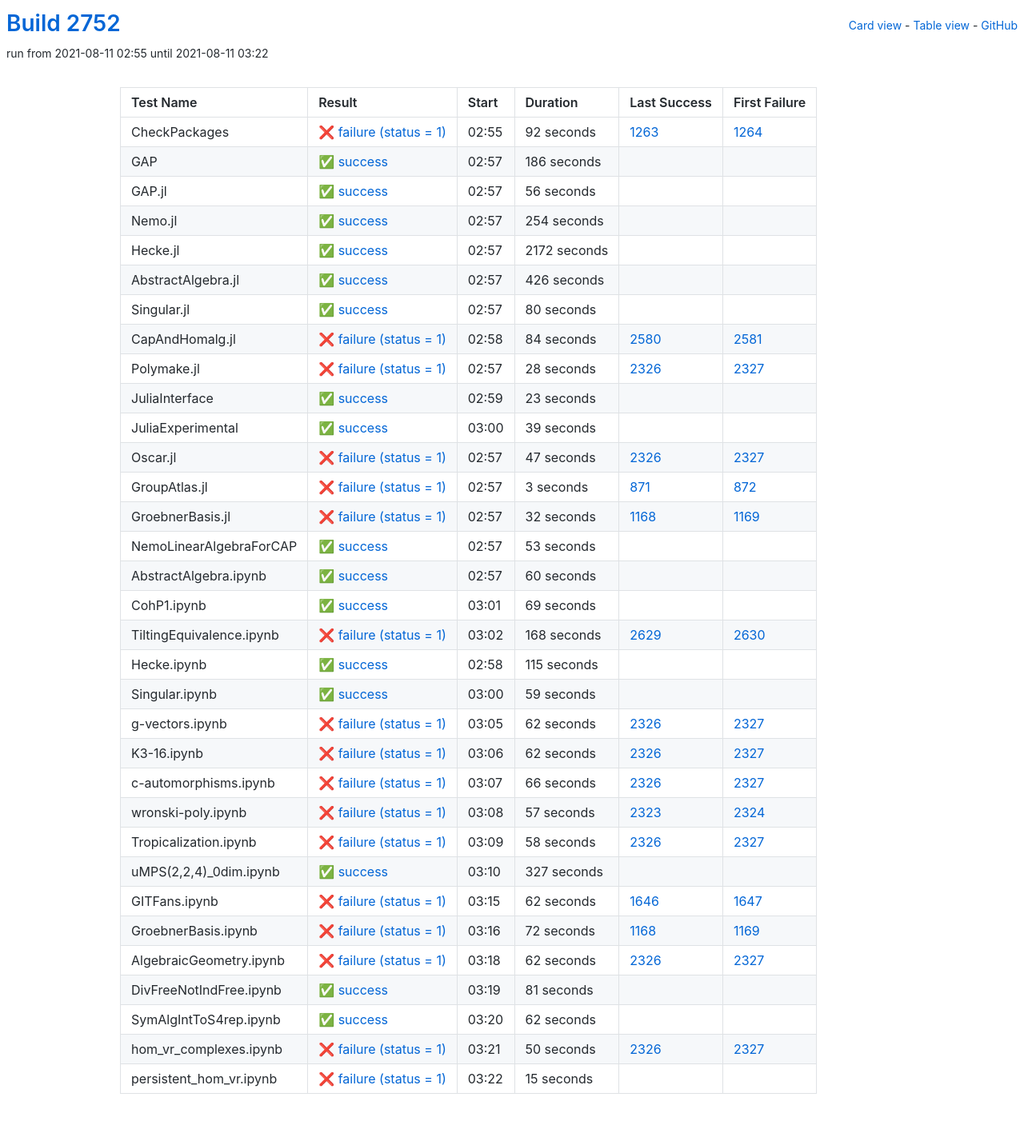
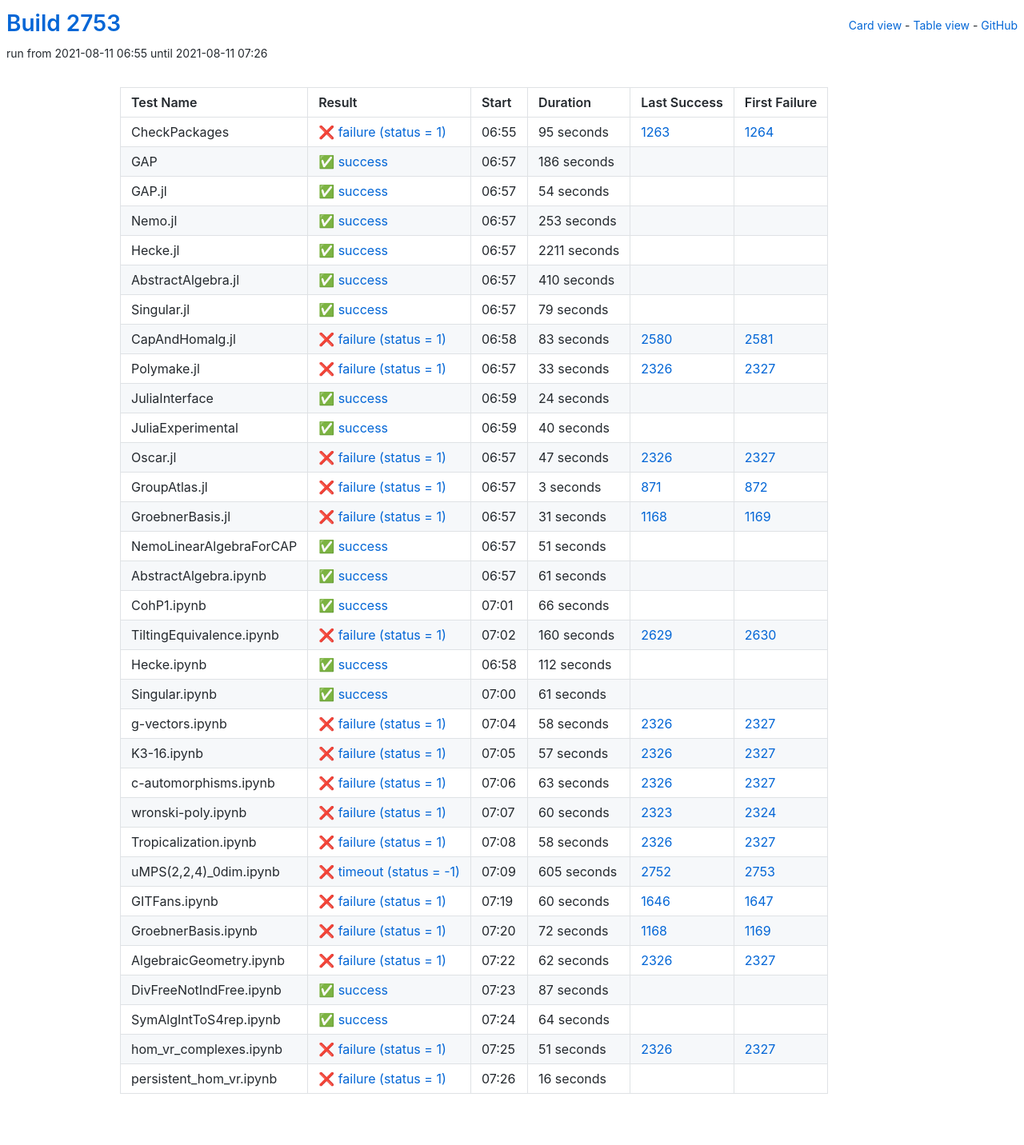
Before and after one commit to oscar-system/oscar-ci-status-stable, a Jekyll site: the page built from table.html, in a window 1280 px wide. Shown: the whole page at 80% size. Built offline with Jekyll 4.4.1, drawn with Linux system fonts in a browser that asks for light colours.

Commit message:
Build #2753

```diff
--- a/_data/ci.yml
+++ b/_data/ci.yml
@@ -1,6 +1,6 @@
 ---
-build: 2752
-build_url: https://oscarci.mathematik.uni-kl.de/job/oscar-stable/2752/
+build: 2753
+build_url: https://oscarci.mathematik.uni-kl.de/job/oscar-stable/2753/
 job: oscar-stable
 organization: oscar-system
 repo: oscar-ci-status-stable
@@ -8,20 +8,20 @@ repourl: https://github.com/oscar-system/oscar-ci-status-stable
 tests:
 - name: CheckPackages
   id: checkpackages
-  log: https://oscarci.mathematik.uni-kl.de/job/oscar-stable/2752/artifact/logs/build-2752/CheckPackages.log
-  start: 2021-08-11 02:55
+  log: https://oscarci.mathematik.uni-kl.de/job/oscar-stable/2753/artifact/logs/build-2753/CheckPackages.log
+  start: 2021-08-11 06:55
   success: false
   exitcode: 1
   status: failure
-  duration: 92
+  duration: 95
   last_success: 1263
   last_success_url: https://oscarci.mathematik.uni-kl.de/job/oscar-stable/1263/
   first_failure: 1264
   first_failure_url: https://oscarci.mathematik.uni-kl.de/job/oscar-stable/1264/
 - name: GAP
   id: gap
-  log: https://oscarci.mathematik.uni-kl.de/job/oscar-stable/2752/artifact/logs/build-2752/GAP.log
-  start: 2021-08-11 02:57
+  log: https://oscarci.mathematik.uni-kl.de/job/oscar-stable/2753/artifact/logs/build-2753/GAP.log
+  start: 2021-08-11 06:57
   success: true
   exitcode: 0
   status: success
@@ -32,116 +32,116 @@ tests:
   first_failure_url:
 - name: GAP.jl
   id: gap-jl
-  log: https://oscarci.mathematik.uni-kl.de/job/oscar-stable/2752/artifact/logs/build-2752/GAP.jl.log
-  start: 2021-08-11 02:57
+  log: https://oscarci.mathematik.uni-kl.de/job/oscar-stable/2753/artifact/logs/build-2753/GAP.jl.log
+  start: 2021-08-11 06:57
   success: true
   exitcode: 0
   status: success
-  duration: 56
+  duration: 54
   last_success: false
   last_success_url:
   first_failure: false
   first_failure_url:
 - name: Nemo.jl
   id: nemo-jl
-  log: https://oscarci.mathematik.uni-kl.de/job/oscar-stable/2752/artifact/logs/build-2752/Nemo.jl.log
-  start: 2021-08-11 02:57
+  log: https://oscarci.mathematik.uni-kl.de/job/oscar-stable/2753/artifact/logs/build-2753/Nemo.jl.log
+  start: 2021-08-11 06:57
   success: true
   exitcode: 0
   status: success
-  duration: 254
+  duration: 253
   last_success: false
   last_success_url:
   first_failure: false
   first_failure_url:
 - name: Hecke.jl
   id: hecke-jl
-  log: https://oscarci.mathematik.uni-kl.de/job/oscar-stable/2752/artifact/logs/build-2752/Hecke.jl.log
-  start: 2021-08-11 02:57
+  log: https://oscarci.mathematik.uni-kl.de/job/oscar-stable/2753/artifact/logs/build-2753/Hecke.jl.log
+  start: 2021-08-11 06:57
   success: true
   exitcode: 0
   status: success
-  duration: 2172
+  duration: 2211
   last_success: false
   last_success_url:
   first_failure: false
   first_failure_url:
 - name: AbstractAlgebra.jl
   id: abstractalgebra-jl
-  log: https://oscarci.mathematik.uni-kl.de/job/oscar-stable/2752/artifact/logs/build-2752/AbstractAlgebra.jl.log
-  start: 2021-08-11 02:57
+  log: https://oscarci.mathematik.uni-kl.de/job/oscar-stable/2753/artifact/logs/build-2753/AbstractAlgebra.jl.log
+  start: 2021-08-11 06:57
   success: true
   exitcode: 0
   status: success
-  duration: 426
+  duration: 410
   last_success: false
   last_success_url:
   first_failure: false
   first_failure_url:
 - name: Singular.jl
   id: singular-jl
-  log: https://oscarci.mathematik.uni-kl.de/job/oscar-stable/2752/artifact/logs/build-2752/Singular.jl.log
-  start: 2021-08-11 02:57
+  log: https://oscarci.mathematik.uni-kl.de/job/oscar-stable/2753/artifact/logs/build-2753/Singular.jl.log
+  start: 2021-08-11 06:57
   success: true
   exitcode: 0
   status: success
-  duration: 80
+  duration: 79
   last_success: false
   last_success_url:
   first_failure: false
   first_failure_url:
 - name: CapAndHomalg.jl
   id: capandhomalg-jl
-  log: https://oscarci.mathematik.uni-kl.de/job/oscar-stable/2752/artifact/logs/build-2752/CapAndHomalg.jl.log
-  start: 2021-08-11 02:58
+  log: https://oscarci.mathematik.uni-kl.de/job/oscar-stable/2753/artifact/logs/build-2753/CapAndHomalg.jl.log
+  start: 2021-08-11 06:58
   success: false
   exitcode: 1
   status: failure
-  duration: 84
+  duration: 83
   last_success: 2580
   last_success_url: https://oscarci.mathematik.uni-kl.de/job/oscar-stable/2580/
   first_failure: 2581
   first_failure_url: https://oscarci.mathematik.uni-kl.de/job/oscar-stable/2581/
 - name: Polymake.jl
   id: polymake-jl
-  log: https://oscarci.mathematik.uni-kl.de/job/oscar-stable/2752/artifact/logs/build-2752/Polymake.jl.log
-  start: 2021-08-11 02:57
+  log: https://oscarci.mathematik.uni-kl.de/job/oscar-stable/2753/artifact/logs/build-2753/Polymake.jl.log
+  start: 2021-08-11 06:57
   success: false
   exitcode: 1
   status: failure
-  duration: 28
+  duration: 33
   last_success: 2326
   last_success_url: https://oscarci.mathematik.uni-kl.de/job/oscar-stable/2326/
   first_failure: 2327
   first_failure_url: https://oscarci.mathematik.uni-kl.de/job/oscar-stable/2327/
 - name: JuliaInterface
   id: juliainterface
-  log: https://oscarci.mathematik.uni-kl.de/job/oscar-stable/2752/artifact/logs/build-2752/JuliaInterface.log
-  start: 2021-08-11 02:59
+  log: https://oscarci.mathematik.uni-kl.de/job/oscar-stable/2753/artifact/logs/build-2753/JuliaInterface.log
+  start: 2021-08-11 06:59
   success: true
   exitcode: 0
   status: success
-  duration: 23
+  duration: 24
   last_success: false
   last_success_url:
   first_failure: false
   first_failure_url:
 - name: JuliaExperimental
   id: juliaexperimental
-  log: https://oscarci.mathematik.uni-kl.de/job/oscar-stable/2752/artifact/logs/build-2752/JuliaExperimental.log
-  start: 2021-08-11 03:00
+  log: https://oscarci.mathematik.uni-kl.de/job/oscar-stable/2753/artifact/logs/build-2753/JuliaExperimental.log
+  start: 2021-08-11 06:59
   success: true
   exitcode: 0
   status: success
-  duration: 39
+  duration: 40
   last_success: false
   last_success_url:
   first_failure: false
   first_failure_url:
 - name: Oscar.jl
   id: oscar-jl
-  log: https://oscarci.mathematik.uni-kl.de/job/oscar-stable/2752/artifact/logs/build-2752/Oscar.jl.log
-  start: 2021-08-11 02:57
+  log: https://oscarci.mathematik.uni-kl.de/job/oscar-stable/2753/artifact/logs/build-2753/Oscar.jl.log
+  start: 2021-08-11 06:57
   success: false
   exitcode: 1
   status: failure
@@ -152,8 +152,8 @@ tests:
   first_failure_url: https://oscarci.mathematik.uni-kl.de/job/oscar-stable/2327/
 - name: GroupAtlas.jl
   id: groupatlas-jl
-  log: https://oscarci.mathematik.uni-kl.de/job/oscar-stable/2752/artifact/logs/build-2752/GroupAtlas.jl.log
-  start: 2021-08-11 02:57
+  log: https://oscarci.mathematik.uni-kl.de/job/oscar-stable/2753/artifact/logs/build-2753/GroupAtlas.jl.log
+  start: 2021-08-11 06:57
   success: false
   exitcode: 1
   status: failure
@@ -164,140 +164,140 @@ tests:
   first_failure_url: https://oscarci.mathematik.uni-kl.de/job/oscar-stable/872/
 - name: GroebnerBasis.jl
   id: groebnerbasis-jl
-  log: https://oscarci.mathematik.uni-kl.de/job/oscar-stable/2752/artifact/logs/build-2752/GroebnerBasis.jl.log
-  start: 2021-08-11 02:57
+  log: https://oscarci.mathematik.uni-kl.de/job/oscar-stable/2753/artifact/logs/build-2753/GroebnerBasis.jl.log
+  start: 2021-08-11 06:57
   success: false
   exitcode: 1
   status: failure
-  duration: 32
+  duration: 31
   last_success: 1168
   last_success_url: https://oscarci.mathematik.uni-kl.de/job/oscar-stable/1168/
   first_failure: 1169
   first_failure_url: https://oscarci.mathematik.uni-kl.de/job/oscar-stable/1169/
 - name: NemoLinearAlgebraForCAP
   id: nemolinearalgebraforcap
-  log: https://oscarci.mathematik.uni-kl.de/job/oscar-stable/2752/artifact/logs/build-2752/NemoLinearAlgebraForCAP.log
-  start: 2021-08-11 02:57
+  log: https://oscarci.mathematik.uni-kl.de/job/oscar-stable/2753/artifact/logs/build-2753/NemoLinearAlgebraForCAP.log
+  start: 2021-08-11 06:57
   success: true
   exitcode: 0
   status: success
-  duration: 53
+  duration: 51
   last_success: false
   last_success_url:
   first_failure: false
   first_failure_url:
 - name: AbstractAlgebra.ipynb
   id: abstractalgebra-ipynb
-  log: https://oscarci.mathematik.uni-kl.de/job/oscar-stable/2752/artifact/logs/build-2752/AbstractAlgebra.ipynb.log
-  start: 2021-08-11 02:57
+  log: https://oscarci.mathematik.uni-kl.de/job/oscar-stable/2753/artifact/logs/build-2753/AbstractAlgebra.ipynb.log
+  start: 2021-08-11 06:57
   success: true
   exitcode: 0
   status: success
-  duration: 60
+  duration: 61
   last_success: false
   last_success_url:
   first_failure: false
   first_failure_url:
 - name: CohP1.ipynb
   id: cohp1-ipynb
-  log: https://oscarci.mathematik.uni-kl.de/job/oscar-stable/2752/artifact/logs/build-2752/CohP1.ipynb.log
-  start: 2021-08-11 03:01
+  log: https://oscarci.mathematik.uni-kl.de/job/oscar-stable/2753/artifact/logs/build-2753/CohP1.ipynb.log
+  start: 2021-08-11 07:01
   success: true
   exitcode: 0
   status: success
-  duration: 69
+  duration: 66
   last_success: false
   last_success_url:
   first_failure: false
   first_failure_url:
 - name: TiltingEquivalence.ipynb
   id: tiltingequivalence-ipynb
-  log: https://oscarci.mathematik.uni-kl.de/job/oscar-stable/2752/artifact/logs/build-2752/TiltingEquivalence.ipynb.log
-  start: 2021-08-11 03:02
+  log: https://oscarci.mathematik.uni-kl.de/job/oscar-stable/2753/artifact/logs/build-2753/TiltingEquivalence.ipynb.log
+  start: 2021-08-11 07:02
   success: false
   exitcode: 1
   status: failure
-  duration: 168
+  duration: 160
   last_success: 2629
   last_success_url: https://oscarci.mathematik.uni-kl.de/job/oscar-stable/2629/
   first_failure: 2630
   first_failure_url: https://oscarci.mathematik.uni-kl.de/job/oscar-stable/2630/
 - name: Hecke.ipynb
   id: hecke-ipynb
-  log: https://oscarci.mathematik.uni-kl.de/job/oscar-stable/2752/artifact/logs/build-2752/Hecke.ipynb.log
-  start: 2021-08-11 02:58
+  log: https://oscarci.mathematik.uni-kl.de/job/oscar-stable/2753/artifact/logs/build-2753/Hecke.ipynb.log
+  start: 2021-08-11 06:58
   success: true
   exitcode: 0
   status: success
-  duration: 115
+  duration: 112
   last_success: false
   last_success_url:
   first_failure: false
   first_failure_url:
 - name: Singular.ipynb
   id: singular-ipynb
-  log: https://oscarci.mathematik.uni-kl.de/job/oscar-stable/2752/artifact/logs/build-2752/Singular.ipynb.log
-  start: 2021-08-11 03:00
+  log: https://oscarci.mathematik.uni-kl.de/job/oscar-stable/2753/artifact/logs/build-2753/Singular.ipynb.log
+  start: 2021-08-11 07:00
   success: true
   exitcode: 0
   status: success
-  duration: 59
+  duration: 61
   last_success: false
   last_success_url:
   first_failure: false
   first_failure_url:
 - name: g-vectors.ipynb
   id: g-vectors-ipynb
-  log: https://oscarci.mathematik.uni-kl.de/job/oscar-stable/2752/artifact/logs/build-2752/g-vectors.ipynb.log
-  start: 2021-08-11 03:05
+  log: https://oscarci.mathematik.uni-kl.de/job/oscar-stable/2753/artifact/logs/build-2753/g-vectors.ipynb.log
+  start: 2021-08-11 07:04
   success: false
   exitcode: 1
   status: failure
-  duration: 62
+  duration: 58
   last_success: 2326
   last_success_url: https://oscarci.mathematik.uni-kl.de/job/oscar-stable/2326/
   first_failure: 2327
   first_failure_url: https://oscarci.mathematik.uni-kl.de/job/oscar-stable/2327/
 - name: K3-16.ipynb
   id: k3-16-ipynb
-  log: https://oscarci.mathematik.uni-kl.de/job/oscar-stable/2752/artifact/logs/build-2752/K3-16.ipynb.log
-  start: 2021-08-11 03:06
+  log: https://oscarci.mathematik.uni-kl.de/job/oscar-stable/2753/artifact/logs/build-2753/K3-16.ipynb.log
+  start: 2021-08-11 07:05
   success: false
   exitcode: 1
   status: failure
-  duration: 62
+  duration: 57
   last_success: 2326
   last_success_url: https://oscarci.mathematik.uni-kl.de/job/oscar-stable/2326/
   first_failure: 2327
   first_failure_url: https://oscarci.mathematik.uni-kl.de/job/oscar-stable/2327/
 - name: c-automorphisms.ipynb
   id: c-automorphisms-ipynb
-  log: https://oscarci.mathematik.uni-kl.de/job/oscar-stable/2752/artifact/logs/build-2752/c-automorphisms.ipynb.log
-  start: 2021-08-11 03:07
+  log: https://oscarci.mathematik.uni-kl.de/job/oscar-stable/2753/artifact/logs/build-2753/c-automorphisms.ipynb.log
+  start: 2021-08-11 07:06
   success: false
   exitcode: 1
   status: failure
-  duration: 66
+  duration: 63
   last_success: 2326
   last_success_url: https://oscarci.mathematik.uni-kl.de/job/oscar-stable/2326/
   first_failure: 2327
   first_failure_url: https://oscarci.mathematik.uni-kl.de/job/oscar-stable/2327/
 - name: wronski-poly.ipynb
   id: wronski-poly-ipynb
-  log: https://oscarci.mathematik.uni-kl.de/job/oscar-stable/2752/artifact/logs/build-2752/wronski-poly.ipynb.log
-  start: 2021-08-11 03:08
+  log: https://oscarci.mathematik.uni-kl.de/job/oscar-stable/2753/artifact/logs/build-2753/wronski-poly.ipynb.log
+  start: 2021-08-11 07:07
   success: false
   exitcode: 1
   status: failure
-  duration: 57
+  duration: 60
   last_success: 2323
   last_success_url: https://oscarci.mathematik.uni-kl.de/job/oscar-stable/2323/
   first_failure: 2324
   first_failure_url: https://oscarci.mathematik.uni-kl.de/job/oscar-stable/2324/
 - name: Tropicalization.ipynb
   id: tropicalization-ipynb
-  log: https://oscarci.mathematik.uni-kl.de/job/oscar-stable/2752/artifact/logs/build-2752/Tropicalization.ipynb.log
-  start: 2021-08-11 03:09
+  log: https://oscarci.mathematik.uni-kl.de/job/oscar-stable/2753/artifact/logs/build-2753/Tropicalization.ipynb.log
+  start: 2021-08-11 07:08
   success: false
   exitcode: 1
   status: failure
@@ -308,32 +308,32 @@ tests:
   first_failure_url: https://oscarci.mathematik.uni-kl.de/job/oscar-stable/2327/
 - name: uMPS(2,2,4)_0dim.ipynb
   id: umps-2-2-4-0dim-ipynb
-  log: https://oscarci.mathematik.uni-kl.de/job/oscar-stable/2752/artifact/logs/build-2752/uMPS-2-2-4-_0dim.ipynb.log
-  start: 2021-08-11 03:10
-  success: true
-  exitcode: 0
-  status: success
-  duration: 327
-  last_success: false
-  last_success_url:
-  first_failure: false
-  first_failure_url:
+  log: https://oscarci.mathematik.uni-kl.de/job/oscar-stable/2753/artifact/logs/build-2753/uMPS-2-2-4-_0dim.ipynb.log
+  start: 2021-08-11 07:09
+  success: false
+  exitcode: -1
+  status: timeout
+  duration: 605
+  last_success: 2752
+  last_success_url: https://oscarci.mathematik.uni-kl.de/job/oscar-stable/2752/
+  first_failure: 2753
+  first_failure_url: https://oscarci.mathematik.uni-kl.de/job/oscar-stable/2753/
 - name: GITFans.ipynb
   id: gitfans-ipynb
-  log: https://oscarci.mathematik.uni-kl.de/job/oscar-stable/2752/artifact/logs/build-2752/GITFans.ipynb.log
-  start: 2021-08-11 03:15
+  log: https://oscarci.mathematik.uni-kl.de/job/oscar-stable/2753/artifact/logs/build-2753/GITFans.ipynb.log
+  start: 2021-08-11 07:19
   success: false
   exitcode: 1
   status: failure
-  duration: 62
+  duration: 60
   last_success: 1646
   last_success_url: https://oscarci.mathematik.uni-kl.de/job/oscar-stable/1646/
   first_failure: 1647
   first_failure_url: https://oscarci.mathematik.uni-kl.de/job/oscar-stable/1647/
 - name: GroebnerBasis.ipynb
   id: groebnerbasis-ipynb
-  log: https://oscarci.mathematik.uni-kl.de/job/oscar-stable/2752/artifact/logs/build-2752/GroebnerBasis.ipynb.log
-  start: 2021-08-11 03:16
+  log: https://oscarci.mathematik.uni-kl.de/job/oscar-stable/2753/artifact/logs/build-2753/GroebnerBasis.ipynb.log
+  start: 2021-08-11 07:20
   success: false
   exitcode: 1
   status: failure
@@ -344,8 +344,8 @@ tests:
   first_failure_url: https://oscarci.mathematik.uni-kl.de/job/oscar-stable/1169/
 - name: AlgebraicGeometry.ipynb
   id: algebraicgeometry-ipynb
-  log: https://oscarci.mathematik.uni-kl.de/job/oscar-stable/2752/artifact/logs/build-2752/AlgebraicGeometry.ipynb.log
-  start: 2021-08-11 03:18
+  log: https://oscarci.mathematik.uni-kl.de/job/oscar-stable/2753/artifact/logs/build-2753/AlgebraicGeometry.ipynb.log
+  start: 2021-08-11 07:22
   success: false
   exitcode: 1
   status: failure
@@ -356,48 +356,48 @@ tests:
   first_failure_url: https://oscarci.mathematik.uni-kl.de/job/oscar-stable/2327/
 - name: DivFreeNotIndFree.ipynb
   id: divfreenotindfree-ipynb
-  log: https://oscarci.mathematik.uni-kl.de/job/oscar-stable/2752/artifact/logs/build-2752/DivFreeNotIndFree.ipynb.log
-  start: 2021-08-11 03:19
+  log: https://oscarci.mathematik.uni-kl.de/job/oscar-stable/2753/artifact/logs/build-2753/DivFreeNotIndFree.ipynb.log
+  start: 2021-08-11 07:23
   success: true
   exitcode: 0
   status: success
-  duration: 81
+  duration: 87
   last_success: false
   last_success_url:
   first_failure: false
   first_failure_url:
 - name: SymAlgIntToS4rep.ipynb
   id: symalginttos4rep-ipynb
-  log: https://oscarci.mathematik.uni-kl.de/job/oscar-stable/2752/artifact/logs/build-2752/SymAlgIntToS4rep.ipynb.log
-  start: 2021-08-11 03:20
+  log: https://oscarci.mathematik.uni-kl.de/job/oscar-stable/2753/artifact/logs/build-2753/SymAlgIntToS4rep.ipynb.log
+  start: 2021-08-11 07:24
   success: true
   exitcode: 0
   status: success
-  duration: 62
+  duration: 64
   last_success: false
   last_success_url:
   first_failure: false
   first_failure_url:
 - name: hom_vr_complexes.ipynb
   id: hom-vr-complexes-ipynb
-  log: https://oscarci.mathematik.uni-kl.de/job/oscar-stable/2752/artifact/logs/build-2752/hom_vr_complexes.ipynb.log
-  start: 2021-08-11 03:21
+  log: https://oscarci.mathematik.uni-kl.de/job/oscar-stable/2753/artifact/logs/build-2753/hom_vr_complexes.ipynb.log
+  start: 2021-08-11 07:25
   success: false
   exitcode: 1
   status: failure
-  duration: 50
+  duration: 51
   last_success: 2326
   last_success_url: https://oscarci.mathematik.uni-kl.de/job/oscar-stable/2326/
   first_failure: 2327
   first_failure_url: https://oscarci.mathematik.uni-kl.de/job/oscar-stable/2327/
 - name: persistent_hom_vr.ipynb
   id: persistent-hom-vr-ipynb
-  log: https://oscarci.mathematik.uni-kl.de/job/oscar-stable/2752/artifact/logs/build-2752/persistent_hom_vr.ipynb.log
-  start: 2021-08-11 03:22
+  log: https://oscarci.mathematik.uni-kl.de/job/oscar-stable/2753/artifact/logs/build-2753/persistent_hom_vr.ipynb.log
+  start: 2021-08-11 07:26
   success: false
   exitcode: 1
   status: failure
-  duration: 15
+  duration: 16
   last_success: false
   last_success_url:
   first_failure: false
```
Also changed, not shown: README.md.
